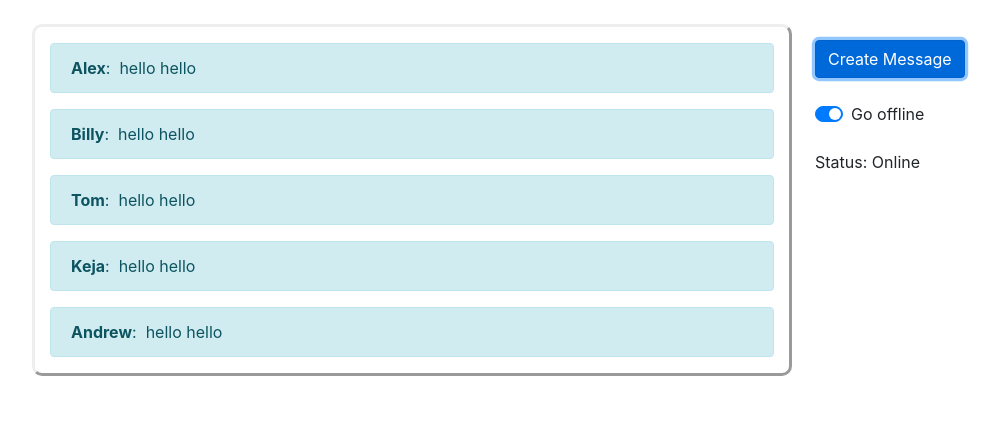
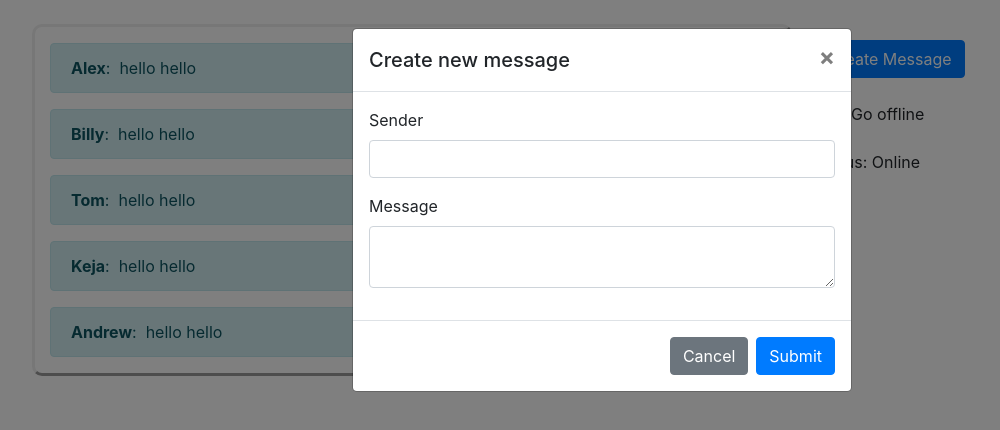
Before and after one commit to RishRathore/test-messaging-page, a React (Create React App) app: page / in a window 1280 px wide. Both pictures are taken after a click on the button "Create Message". Shown: the top 430 px of the page, without its empty margins (38-1038 px from the left). Built offline with nearby package versions, Linux system fonts and the light colour scheme.

Commit message:
create message form with modal

```diff
--- a/src/App.js
+++ b/src/App.js
@@ -1,10 +1,43 @@
 import React from 'react';
+import { Form, FormGroup, Label, Input } from 'reactstrap'
 
 import MessageBox from './components/MessageBox'
 import SideBox from './components/SideBox'
+import ModalForm from './components/ModalForm'
 
 class App extends React.Component {
+  state = {
+    isOnline: true,
+    openForm: false,
+    body: '',
+    sender: '',
+  }
+
+  toggleStatus = () => {
+    this.setState(state => ({ isOnline: !state.isOnline }))
+  }
+
+  toggleModal = () => {
+    this.setState(state => {
+      if (state.openForm) { // close and reset form
+        return { openForm: !state.openForm, body: '', sender: '' }
+      }
+      return { openForm: !state.openForm }
+    })
+  }
+
+  handleInput = ({ target: { name, value } }) => {
+    this.setState({ [name]: value })
+  }
+
   render() {
+    const {
+      isOnline,
+      openForm,
+      body,
+      sender
+    } = this.state
+
     return (
       <div className="container mt-4">
         <div className='row'>
@@ -12,8 +45,41 @@ class App extends React.Component {
             <MessageBox />
           </div>
           <div className='col-4 ml-2' style={{ maxWidth: '29.333333%' }}>
-            <SideBox />
+            <SideBox
+              isOnline={isOnline}
+              toggleStatus={this.toggleStatus}
+              toggleModal={this.toggleModal}
+            />
           </div>
+          <ModalForm
+            open={openForm}
+            toggle={this.toggleModal}
+            onCancel={this.toggleModal}
+            onSubmit={this.toggleModal}
+          >
+            <Form>
+              <FormGroup>
+                <Label for="exampleEmail">Sender</Label>
+                <Input
+                  type="text"
+                  name="sender"
+                  id="exampleEmail"
+                  value={sender}
+                  onChange={this.handleInput}
+                />
+              </FormGroup>
+              <FormGroup>
+                <Label for="exampleText">Message</Label>
+                <Input
+                  type="textarea"
+                  name="body"
+                  id="exampleText"
+                  value={body}
+                  onChange={this.handleInput}
+                />
+              </FormGroup>
+            </Form>
+          </ModalForm>
         </div>
       </div>
     )
--- /dev/null
+++ b/src/components/ModalForm.js
@@ -0,0 +1,20 @@
+import React from 'react';
+import { Button, Modal, ModalHeader, ModalBody, ModalFooter } from 'reactstrap';
+
+const ModalForm = ({ open, toggle, onSubmit, onCancel, children, error }) => (
+  <div>
+    <Modal isOpen={open} toggle={toggle}>
+      <ModalHeader toggle={toggle}>Create new message</ModalHeader>
+      <ModalBody>
+        {children}
+      </ModalBody>
+      <ModalFooter>
+        <p className='mr-5' style={{ color: '#bf5757' }}>{error}</p>
+        <Button color="secondary" onClick={onCancel}>Cancel</Button>{' '}
+        <Button color="primary" onClick={onSubmit}>Submit</Button>
+      </ModalFooter>
+    </Modal>
+  </div>
+)
+
+export default ModalForm
--- a/src/components/SideBox.js
+++ b/src/components/SideBox.js
@@ -7,13 +7,13 @@ export default class SideBlock extends React.Component {
   }
 
   render() {
-    const { isOnline } = this.state
+    const { isOnline, toggleStatus, toggleModal } = this.props
 
     return (
       <div className='pt-3'>
         <div className='row'>
           <div className='col-12'>
-            <Button color="primary">Create Message</Button>
+            <Button color="primary" onClick={toggleModal}>Create Message</Button>
           </div>
         </div>
         <div className="row custom-control custom-switch mt-4" >
@@ -27,9 +27,7 @@ export default class SideBlock extends React.Component {
             <label
               className="custom-control-label"
               forHtml="customSwitch1"
-              onClick={() => {
-                this.setState(state => ({ isOnline: !state.isOnline }))
-              }}
+              onClick={toggleStatus}
             >
               {isOnline ? 'Go offline' : 'Go online'}
             </label>
```
